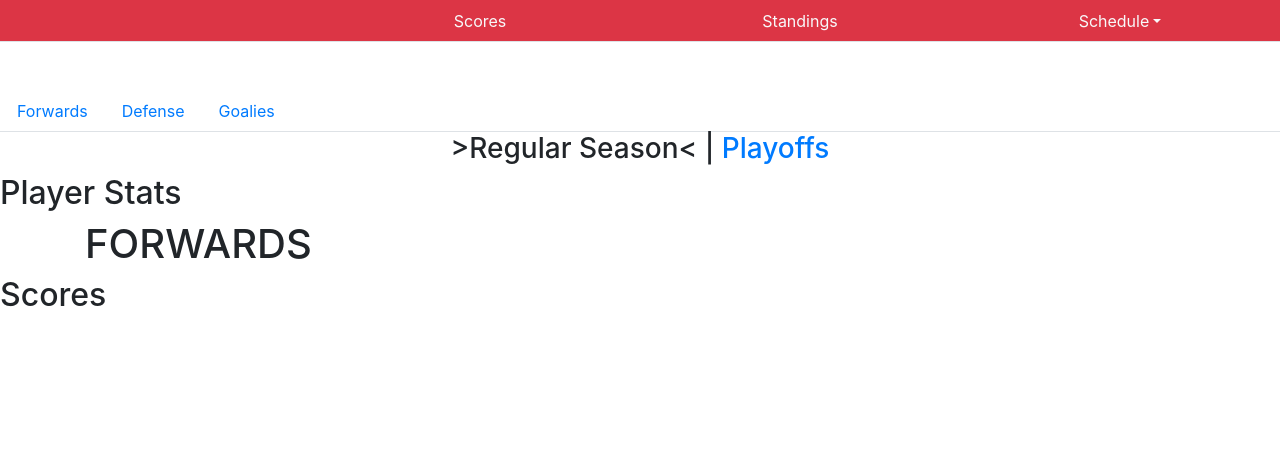
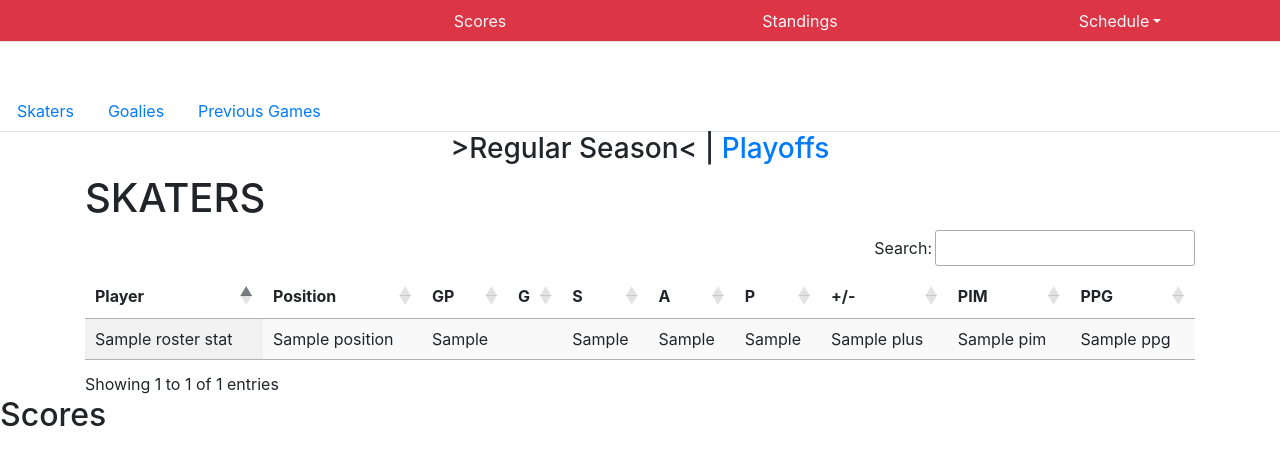
Before and after one commit to dword4/hockey-info, a Flask app: template templates/team.html in a window 1280 px wide. Shown: the top 466 px of the page. Run offline with Flask 2, Linux system fonts and the light colour scheme; the template is opened without the code that fills it: most values are stand-ins (such as "Sample title", 1, 10 or a date in 2020); some libraries are stand-ins or nearby versions.

Commit message:
reconfigured team stats to be simpler

```diff
--- a/app.py
+++ b/app.py
@@ -227,7 +227,7 @@ def get_team(team_id):
                 stats_otg = player_stats['overTimeGoals']
                 stats_s = player_stats['shots']
                 stats_sp = player_stats['shotPct']
-                statline = {'NAME':player_name,'GP':stats_gp,'G':stats_g,'A':stats_a,'P':stats_p,'PLUS':stats_plusMinus,'PIM':stats_pim, 'PPG': stats_ppg, 'S': stats_s}
+                statline = {'NAME':player_name,'POSITION': player_position,'GP':stats_gp,'G':stats_g,'A':stats_a,'P':stats_p,'PLUS':stats_plusMinus,'PIM':stats_pim, 'PPG': stats_ppg, 'S': stats_s}
                 ps.append(statline)
         except:
             # no stats found
--- a/templates/team.html
+++ b/templates/team.html
@@ -47,25 +47,87 @@ $(document).ready( function () {
 <!-- nav tabs for different groups of players -->
 <ul class="nav nav-tabs">
 	<li class="nav-item">
-		<a class="nav-link" data-toggle="tab" href="#">Forwards</a>
+		<a class="nav-link" data-toggle="tab" href="#skaters">Skaters</a>
 	</li>
 
 	<li class="nav-item">
-		<a class="nav-link" data-toggle="tab" href="#">Defense</a>
+		<a class="nav-link" data-toggle="tab" href="#goalies">Goalies</a>
 	</li>
+
 	<li class="nav-item">
-		<a class="nav-link" data-toggle="tab" href="#">Goalies</a>
+		<a class="nav-link" data-toggle="tab" href="#previous-games">Previous Games</a>
 	</li>
 </ul>
 <h3 style="text-align: center;">>Regular Season< | <a href="/team/{{ t }}/playoffs">Playoffs</a></h3>
-<h2>Player Stats</h2>
+
 <!-- panes for data sets -->
 <div class="tab-content">
-		<div class="tab-pane container active" id="forwards">
-			<h1>FORWARDS</h1>
+		<div class="tab-pane container active" id="skaters">
+			<h1>SKATERS</h1>
+<table id="table_id" class="display">
+	<thead>
+		<tr>
+			<th>Player</th>
+			<th title="Position">Position</th>
+			<th title="Games Played">GP</th>
+			<th title="Goals">G</th>
+			<th title="Shots">S</th>
+			<th title="Assists">A</th>
+			<th title="Points">P</th>
+			<th title="Plus/Minus">+/-</th>
+			<th title="Penalty Minutes">PIM</th>
+			<th title="Powerplay Goals">PPG</th>
+		</tr>
+	</thead>
+	<tbody>
+		{% for p in roster_stats %}
+		<tr>
+			<td>{{ p.NAME }}</td>
+			<td>{{ p.POSITION }}</td>
+			<td>{{ p.GP }}</td>
+			<td>{{ p.G }}</td>
+			<td>{{ p.S }}</td>
+			<td>{{ p.A }}</td>
+			<td>{{ p.P }}</td>
+			<td>{{ p.PLUS }}</td>
+			<td>{{ p.PIM }}</td>
+			<td>{{ p.PPG }}</td>
+		</tr>
+		{% endfor %}
+	</tbody>
+</table>
 		</div>
-		<div class="tab-pane container fade" id="defense">
-			<h1>DEFENSE!</h1>
+
+		<div class="tab-pane container fade" id="goalies">
+			<h1>GOALIES!</h1>
+		</div>
+		<div class="tab-pane container fade" id="previous-games">
+			<h1>Previous Games</h1>
+		{% for game in g %}
+		<a href="/game/{{ game.game_id }}" target="_new">
+		<table border="1px solid black" style="font-size: 22px; border-collapse: collapse;">
+			{% if game.away_team_score > game.home_team_score %}
+			<tr>
+				<td><strong>{{ game.away_team }}</strong></td>
+				<td><strong>{{ game.away_team_score }}</strong></td>
+			</tr>
+			<tr>
+				<td>{{ game.home_team }}</td>
+				<td>{{ game.home_team_score }}</td>
+			</tr>
+			{% else %}
+			<tr>
+				<td>{{ game.away_team }}</td>
+				<td>{{ game.away_team_score }}</td>
+			</tr>
+			<tr>
+				<td><strong>{{ game.home_team }}</strong></td>
+				<td><strong>{{ game.home_team_score }}</strong></td>
+			</tr>
+			{% endif %}
+
+		</table></a><br />
+		{% endfor %}
 		</div>
 </div>
 		<h2>Scores</h2>
```
